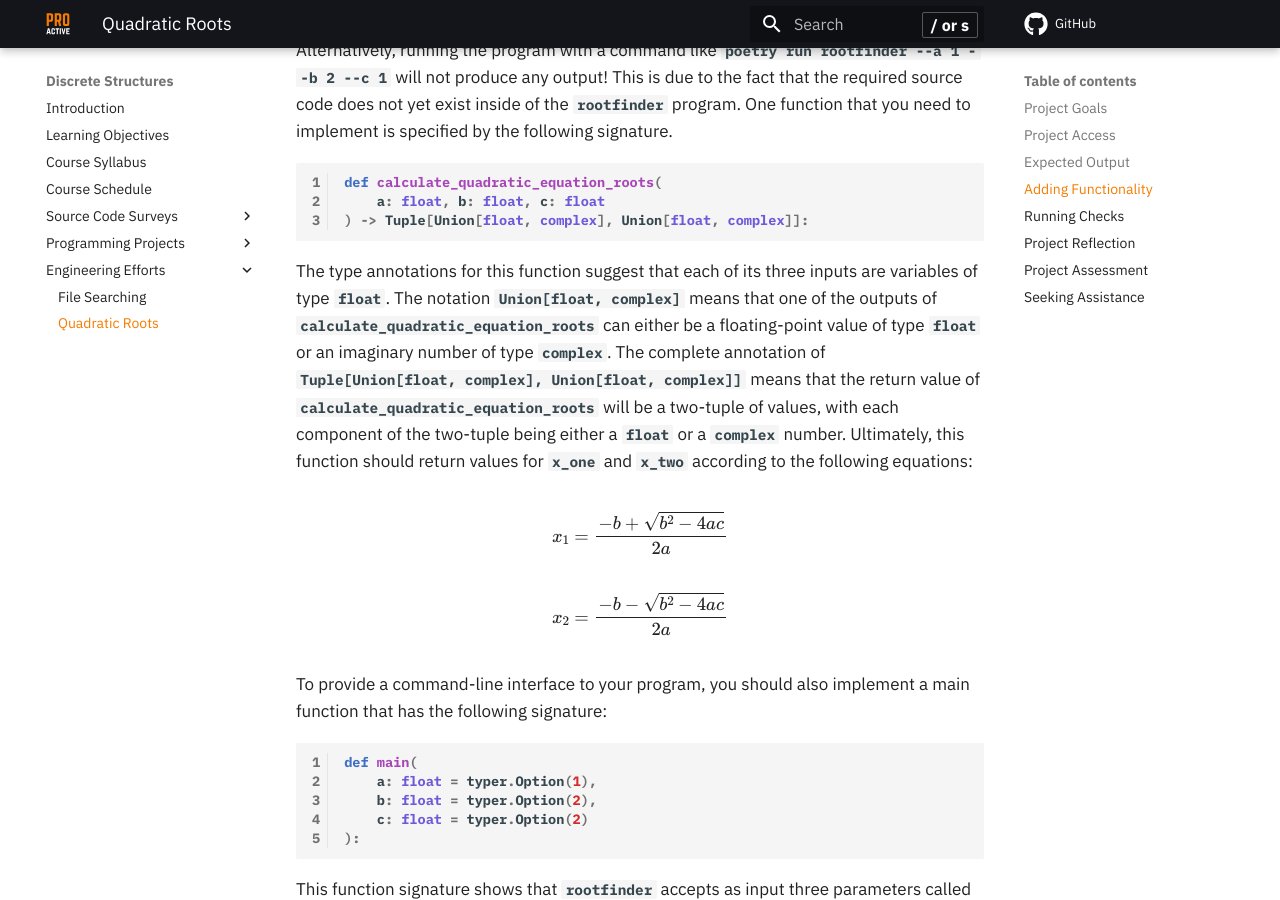
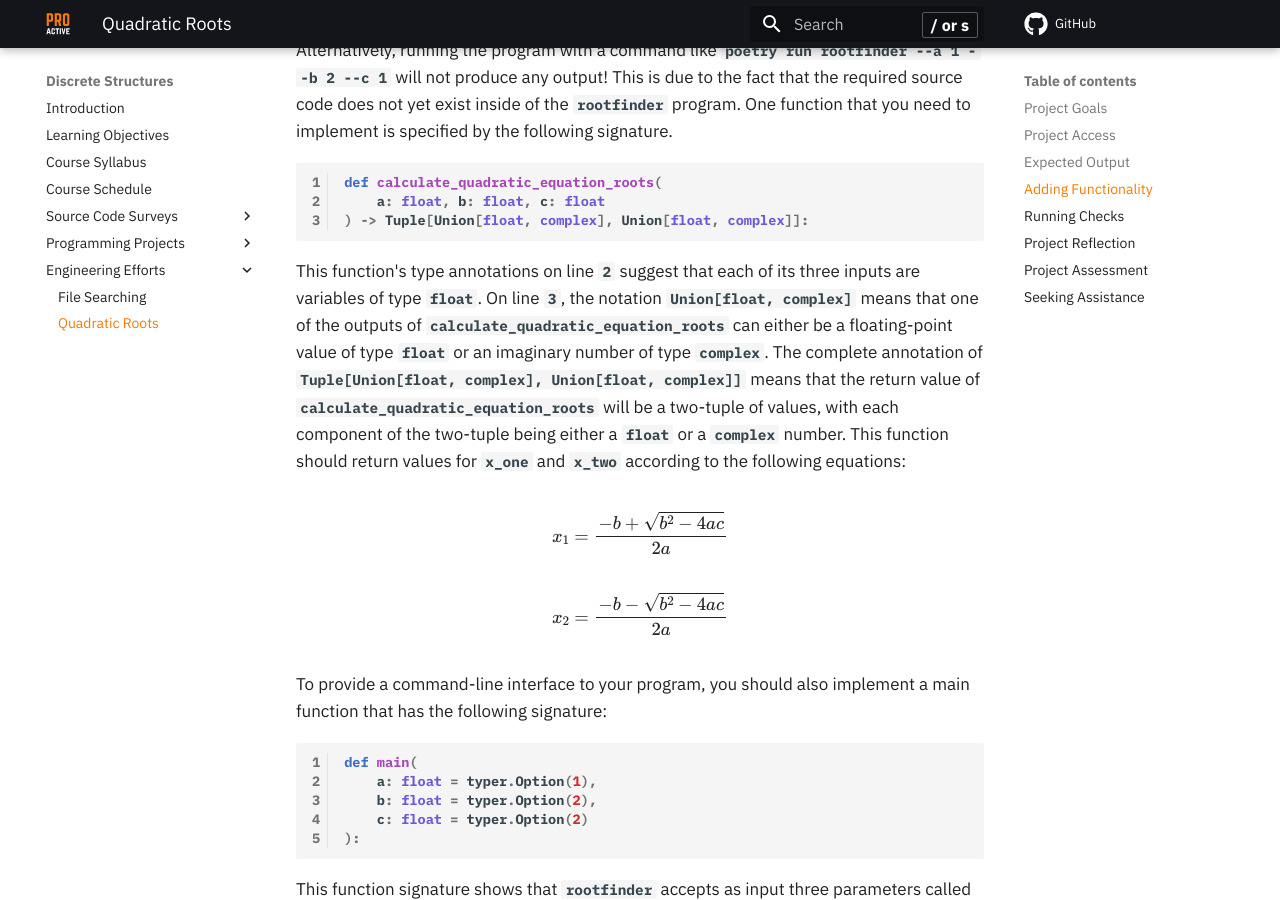
Before and after one commit to ProactiveProgrammers/www.proactiveprogrammers.com, an MkDocs documentation site: the page built from docs/discrete-structures/engineering-efforts/quadratic-roots.md, in a window 1280 px wide and 900 px high, scrolled down 2460 px. Built offline with MkDocs 1.6.1 and Material for MkDocs 9.7.7, drawn with Linux system fonts in a browser that asks for light colours; comment, search, counter and statistics services are not loaded.

Commit message:
feat: Add linenums for calculate_quadratic_equation_roots in quadratic-roots.

````diff
--- a/docs/discrete-structures/engineering-efforts/quadratic-roots.md
+++ b/docs/discrete-structures/engineering-efforts/quadratic-roots.md
@@ -121,15 +121,16 @@ def calculate_quadratic_equation_roots(
 ) -> Tuple[Union[float, complex], Union[float, complex]]:
 ```
 
-The type annotations for this function suggest that each of its three inputs are
-variables of type `float`. The notation `Union[float, complex]` means that one
-of the outputs of `calculate_quadratic_equation_roots` can either be a
-floating-point value of type `float` or an imaginary number of type `complex`.
-The complete annotation of `Tuple[Union[float, complex], Union[float, complex]]`
-means that the return value of `calculate_quadratic_equation_roots` will be a
-two-tuple of values, with each component of the two-tuple being either a `float`
-or a `complex` number. Ultimately, this function should return values for
-`x_one` and `x_two` according to the following equations:
+This function's type annotations on line `2` suggest that each of its three
+inputs are variables of type `float`. On line `3`, the notation `Union[float,
+complex]` means that one of the outputs of `calculate_quadratic_equation_roots`
+can either be a floating-point value of type `float` or an imaginary number of
+type `complex`. The complete annotation of `Tuple[Union[float, complex],
+Union[float, complex]]` means that the return value of
+`calculate_quadratic_equation_roots` will be a two-tuple of values, with each
+component of the two-tuple being either a `float` or a `complex` number. This
+function should return values for `x_one` and `x_two` according to the following
+equations:
 
 $$
 x_1=\frac{-b+\sqrt{b^2-4ac}}{2a}
````
